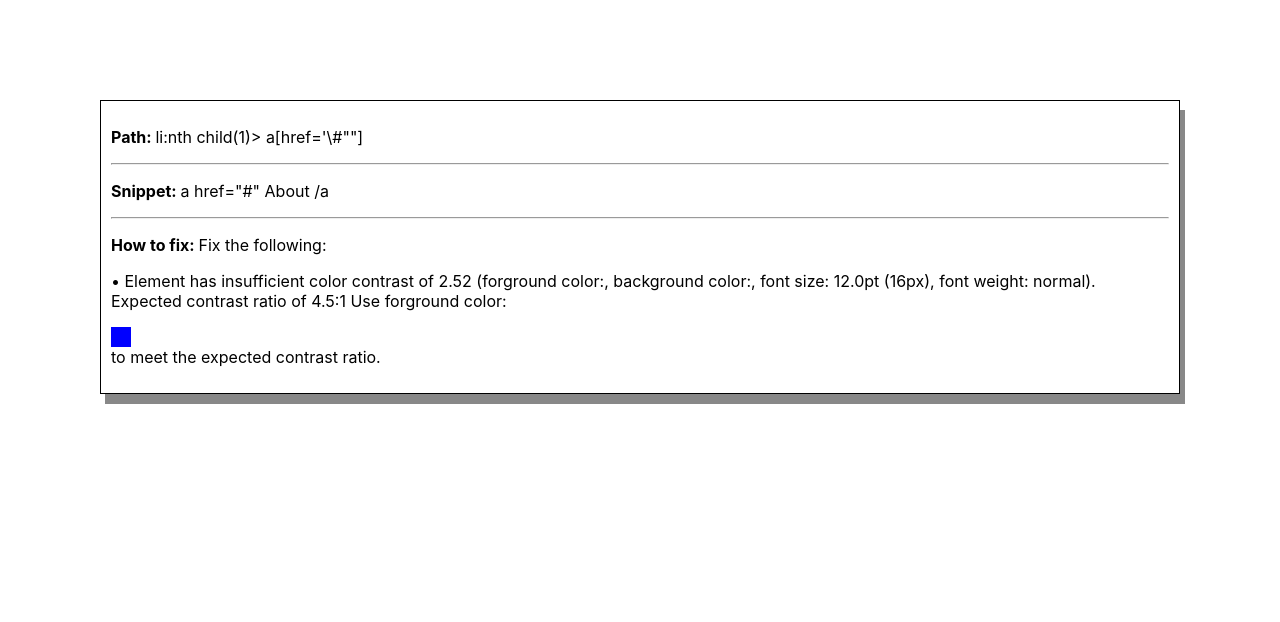
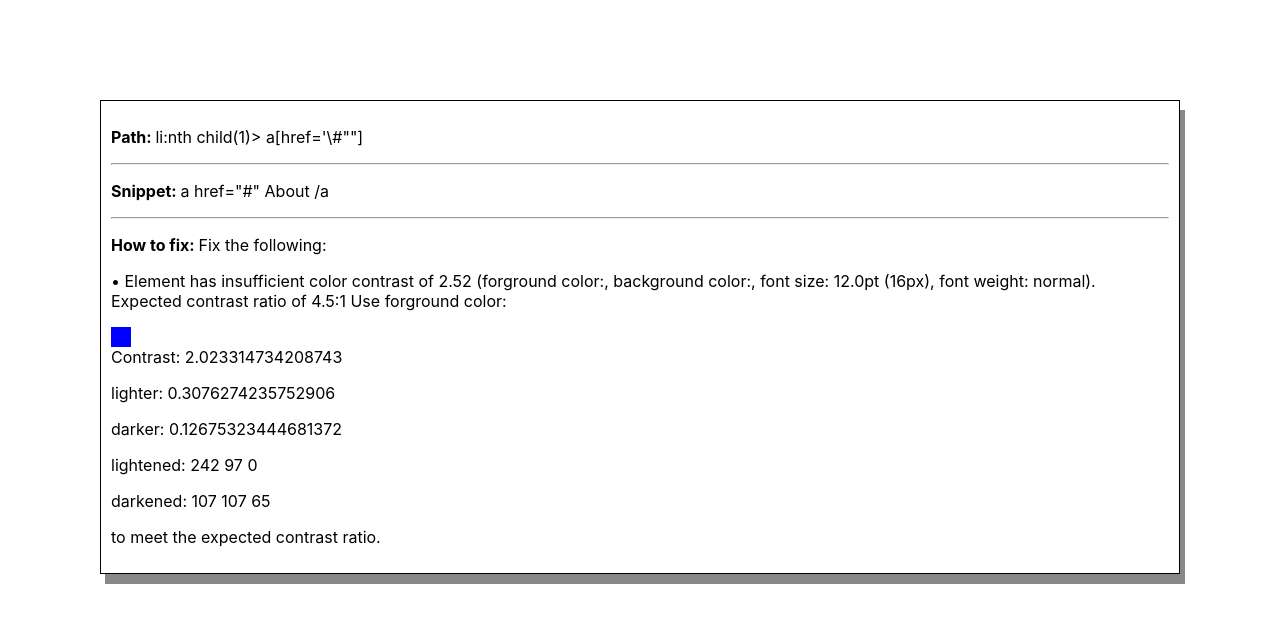
Before and after one commit to aaronaleixander/aiwe-color-rec, a React (Create React App) app: page / in a window 1280 px wide. Shown: the top 622 px of the page. Built offline with nearby package versions, Linux system fonts and the light colour scheme.

Commit message:
Unfinished: Added feature to recommend a color

```diff
--- a/src/App.js
+++ b/src/App.js
@@ -12,7 +12,7 @@ function App() {
             <hr></hr>
             <p><b>How to fix: </b> Fix the following:</p>
             <p> • Element has insufficient color contrast of 2.52 (forground color:, background color:, font size: 12.0pt (16px), font weight: normal).
-                  Expected contrast ratio of 4.5:1 Use forground color: <ColorDisplayBox />  to meet the expected contrast ratio.
+                  Expected contrast ratio of 4.5:1 Use forground color: <ColorDisplayBox color1={[255, 102, 0]} color2={[102, 102, 62]}/>  to meet the expected contrast ratio.
             </p>
 
         </div>
--- a/src/components/ColorDisplayBox.js
+++ b/src/components/ColorDisplayBox.js
@@ -1,12 +1,67 @@
 import React from 'react'
 
 
-const ColorDisplayBox = () => {
-    return(
-        <div className="box-color">
+const ColorDisplayBox = (props) => {
+
+        // props will take in 2 color, color1 and color2
+
+    //identifies the lighter and darker color
+
+    //geets the luminence first
+    function getLuminance(r, g, b){
+        const a = [r, g, b].map(function (v){
+            v /= 255;
+            return v <= 0.03928 ? v / 12.92 : Math.pow( (v + 0.055 ) / 1.055, 2.4);
+        });
+        return a[0] * .2126 + a[1] * .7152 + a[2] * .0722;
+    }
+
+    function lighten (r, g, b){
+        return [Math.round(r*.95), Math.round(g*.95), Math.round(b*.95)];
+    }
+    function darken (r,g, b){
+        return [Math.round(r*1.05), Math.round(g*1.05), Math.round(b*1.05)];
+    }
+
+    //determine the luminance
+    const lum1 = getLuminance(props.color1[0], props.color1[1], props.color1[2]);
+    const lum2 = getLuminance(props.color2[0], props.color2[1], props.color2[2]);
+    let lighter = Math.max(lum1, lum2);
+    let darker = lighter == lum1? lum2: lum1;
+
+    let contrast = (lighter + .05) / (darker + .05);
+
+    let darkened = [props.color2[0], props.color2[1], props.color2[2]];
+    let lightened = [props.color1[0], props.color1[1], props.color1[2]];
+    let contrastDark = contrast;
+    let contrastLight = contrast;
+    //lightening the lighter color
+    while(contrastLight < 4.5){
+        lightened = lighten(lightened[0], lightened[1], lightened[2]);
+
+        contrastLight = (lightened + .05) / (darker + .05);
+    }
+
+    while(contrastDark < 4.5){
+        darkened = darken(darkened[0], darkened[1], darkened[2]);
+        contrastDark = (lighter + .05) / (darkened + .05);
+    }
+
+    return (
+    // <div style={divStyle}>
+        <div>
+            <div className="box-color">
             <p></p>
+            </div>
+            <div>Contrast: {contrast}</div>
+            <p>lighter: {lighter}</p>
+            <p>darker: {darker}</p>
+
+            <p>lightened: {lightened[0]} {lightened[1]} {lightened[2]} </p>
+            <p>darkened: {darkened[0]}  {darkened[1]}  {darkened[2]} </p>
         </div>
     )
+
 }
 
 export default ColorDisplayBox
```
Also changed, not shown: 2 other files (tests, documents, lock files or other folders).
